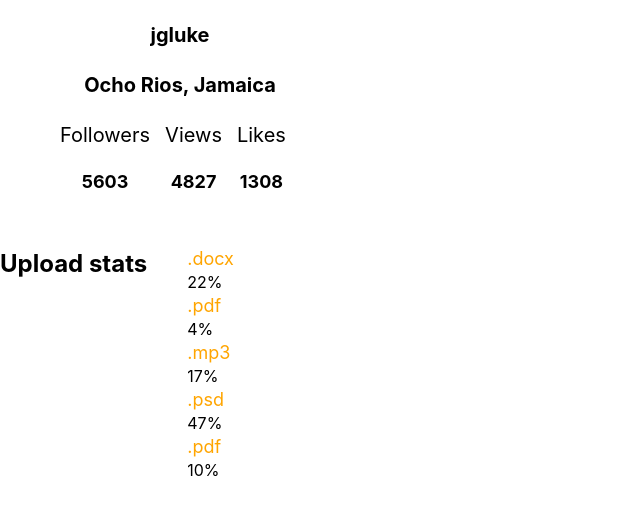
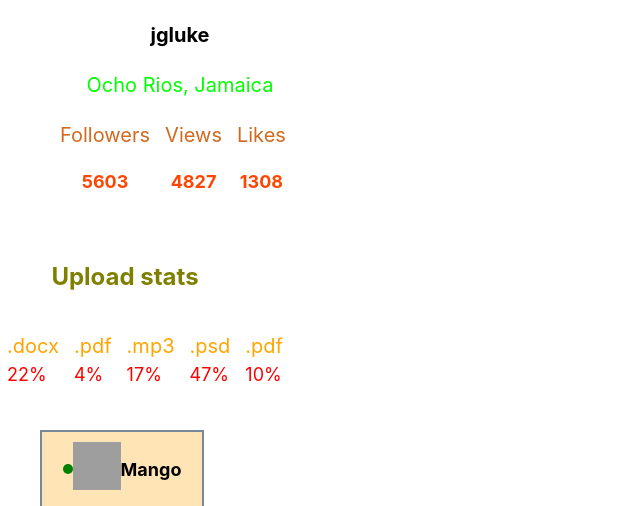
Before and after one commit to MaksimDar/goit-react-hw-01-components, a React (Create React App) app: page / in a window 1280 px wide. Shown: the part 294-800 px from the top of the page, without its empty margins (0-640 px from the left). Built offline with nearby package versions, Linux system fonts and the light colour scheme; grey boxes are pictures that could not be loaded.

Commit message:
finished homework

```diff
--- a/src/components/App.jsx
+++ b/src/components/App.jsx
@@ -9,7 +9,7 @@ import TransactionHistory from './Transactions/TransactionHistory';
 
 const App = () => {
   return (
-    <div>
+    <div className="App">
       <Profile
         username={user.username}
         tag={user.tag}
--- a/src/components/FriendList/FriendList.js
+++ b/src/components/FriendList/FriendList.js
@@ -3,7 +3,6 @@ import { List } from './FriendListItem.styled';
 
 const FriendList = ({ friends }) => {
   return (
-    <div>
     <List>
       {friends.map(friend => (
         <li key={friend.id}>
@@ -15,7 +14,6 @@ const FriendList = ({ friends }) => {
         </li>
       ))}
     </List>
-    </div>
   );
 };
 export default FriendList;
--- a/src/components/FriendList/FriendListItem.js
+++ b/src/components/FriendList/FriendListItem.js
@@ -9,7 +9,6 @@ import {
 
 const FriendListItem = ({ avatar, name, isOnline }) => {
   return (
-    <div>
     <FriendItem>
       <StatusCircule>
         {isOnline === true ? <GreenCircle /> : <RedCircle />}
@@ -17,7 +16,6 @@ const FriendListItem = ({ avatar, name, isOnline }) => {
       <img src={avatar} alt={name} width="48" height="48" />
       <FriendName>{name}</FriendName>
     </FriendItem>
-    </div>
   );
 };
 
--- a/src/components/FriendList/FriendListItem.styled.js
+++ b/src/components/FriendList/FriendListItem.styled.js
@@ -1,6 +1,6 @@
 import styled from 'styled-components';
 
-const FriendItem = styled.li`
+const FriendItem = styled.div`
   width: 160px;
   padding-top: 10px;
   padding-bottom: 10px;
@@ -13,7 +13,6 @@ const FriendItem = styled.li`
 const List = styled.ul`
   list-style: none;
 `;
-
 const GreenCircle = styled.div`
   border-radius: 50%;
   width: 10px;
--- a/src/components/ProfileCard/ProfileCard.js
+++ b/src/components/ProfileCard/ProfileCard.js
@@ -6,6 +6,7 @@ import {
   CardImage,
   CardInfoSpan,
   CardInfoResult,
+  CardLocation,
 } from './ProfileCard.styled';
 const Profile = ({ username, tag, location, avatar, stats }) => {
   return (
@@ -14,7 +15,7 @@ const Profile = ({ username, tag, location, avatar, stats }) => {
         <CardImage src={avatar} alt="User avatar" width="240" height="240" />
         <CardInfo>{username}</CardInfo>
         <CardInfo>{tag}</CardInfo>
-        <CardInfo>{location}</CardInfo>
+        <CardLocation>{location}</CardLocation>
       </div>
 
       <CardList>
@@ -42,4 +43,5 @@ Profile.propTypes = {
   tag: PropTypes.string.isRequired,
   location: PropTypes.string.isRequired,
   avatar: PropTypes.string,
+  stats: PropTypes.any,
 };
--- a/src/components/ProfileCard/ProfileCard.styled.js
+++ b/src/components/ProfileCard/ProfileCard.styled.js
@@ -22,16 +22,31 @@ const CardInfo = styled.p`
   font-weight: bold;
   line-height: 1.5;
 `;
+const CardLocation = styled.p`
+  font-size: 20px;
+  line-height: 1.5;
+  color: #00ff00;
+`;
 const CardInfoSpan = styled.span`
   font-size: 20px;
   font-weight: semi-bold;
   line-height: 1.5;
   justify-content: center;
+  color: #d2691e;
 `;
 const CardInfoResult = styled.p`
   font-size: 18px;
   font-weight: bold;
   line-height: 1.5;
   justify-content: center;
+  color: #ff4500;
 `;
-export { Card, CardList, CardInfo, CardImage, CardInfoSpan, CardInfoResult };
+export {
+  Card,
+  CardList,
+  CardInfo,
+  CardImage,
+  CardInfoSpan,
+  CardInfoResult,
+  CardLocation,
+};
--- a/src/components/Statistics/Statistics.js
+++ b/src/components/Statistics/Statistics.js
@@ -3,12 +3,13 @@ import {
   StatisticSection,
   StatisticsList,
   StatisticsItem,
+  StatisticHeader,
 } from './Statistics.styled';
 import PropTypes from 'prop-types';
 const Statistics = ({ title, stats }) => {
   return (
     <StatisticSection>
-      {title.length > 0 && <h2>{title}</h2>}
+      {title.length > 0 && <StatisticHeader>{title}</StatisticHeader>}
 
       <StatisticsList>
         {stats.map(stat => (
@@ -23,9 +24,7 @@ const Statistics = ({ title, stats }) => {
 };
 
 Statistics.propTypes = {
-  id: PropTypes.node,
-  label: PropTypes.string,
-  percentage: PropTypes.number,
+  title: PropTypes.string,
 };
 
 export default Statistics;
--- a/src/components/Statistics/Statistics.styled.js
+++ b/src/components/Statistics/Statistics.styled.js
@@ -1,7 +1,7 @@
 import styled from 'styled-components';
 
 const MainInfo = styled.span`
-  font-size: 18px;
+  font-size: 20px;
   line-height: 1.5;
   color: orange;
   margin-bottom: 10px;
@@ -9,14 +9,34 @@ const MainInfo = styled.span`
 
 const StatisticSection = styled.section`
   display: flex;
-  width: 100%;
-
-  flex-start: start;
+  width: 200px;
+  padding-top: 10px;
+  padding-left: 25px;
+  padding-bottom: 10px;
+  justify-content: center;
+  flex-wrap: wrap;
 `;
 const StatisticsList = styled.ul`
   list-style: none;
+  display: flex;
+  justify-content: space-between;
+  gap: 15px;
 `;
-const StatisticsItem = styled.li`
-  color: black;
+
+const StatisticHeader = styled.h2`
+  font-size: 24px;
+  line-height: 1.5;
+  color: #808000;
 `;
-export { MainInfo, StatisticSection, StatisticsList, StatisticsItem };
+const StatisticsItem = styled.div`
+  font-size: 18px;
+  line-height: 1.5;
+  color: #ff0000;
+`;
+export {
+  MainInfo,
+  StatisticSection,
+  StatisticsList,
+  StatisticsItem,
+  StatisticHeader,
+};
```
Lines whose indentation alone changed are shown as unchanged.
